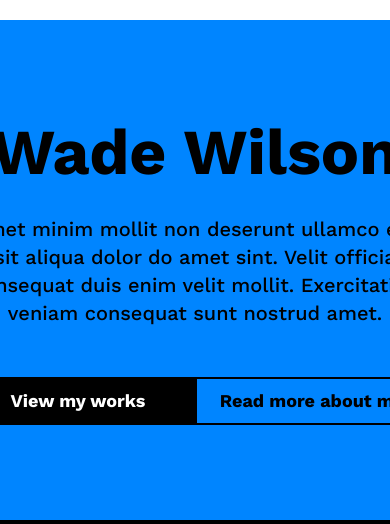
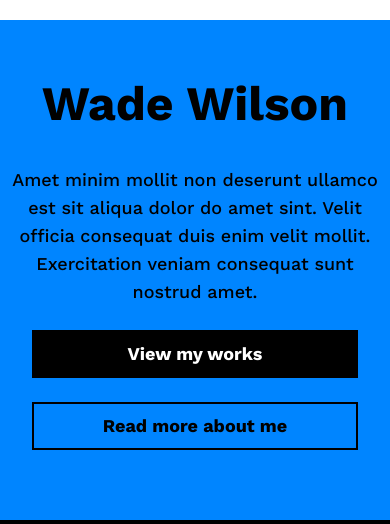
Before and after one commit to yousefsayedd1/Wade-Wilson, a plain HTML site: page index.html in a window 390 px wide. Shown: the part 60-584 px from the top of the page. Drawn offline with nearby package versions, Linux system fonts and the light colour scheme.

Commit message:
Fristsectoin responsive

```diff
--- a/css/master.css
+++ b/css/master.css
@@ -62,7 +62,7 @@ ul li a:hover {
     align-items: center;
 }
 .firstSection .text {
-    width: 670px;
+    width: 50%;
 
     text-align: center;
 }
@@ -105,6 +105,30 @@ ul li a:hover {
 
 
 }
+
+@media (max-width : 900px)
+{
+    .firstSection .text {
+        width: 100%;
+    }
+    .firstSection .text h1 {
+        font-size: 48px;
+    }
+    .firstSection .text p {
+        font-size: 18px;
+        margin-bottom: 24px;
+
+    }
+    .firstSection .text .buttons {
+
+        flex-direction: column;
+
+    }
+    .firstSection .text .buttons span {
+        width: 326px;
+        margin-bottom: 24px;
+    }
+}
 /* End fristSection  */
 
 
@@ -145,6 +169,8 @@ ul li a:hover {
 .social .container .fa-linkedin-in {
     color: #0077b5;
 }
+
+
 
 /* End Social media Section */
 
```
